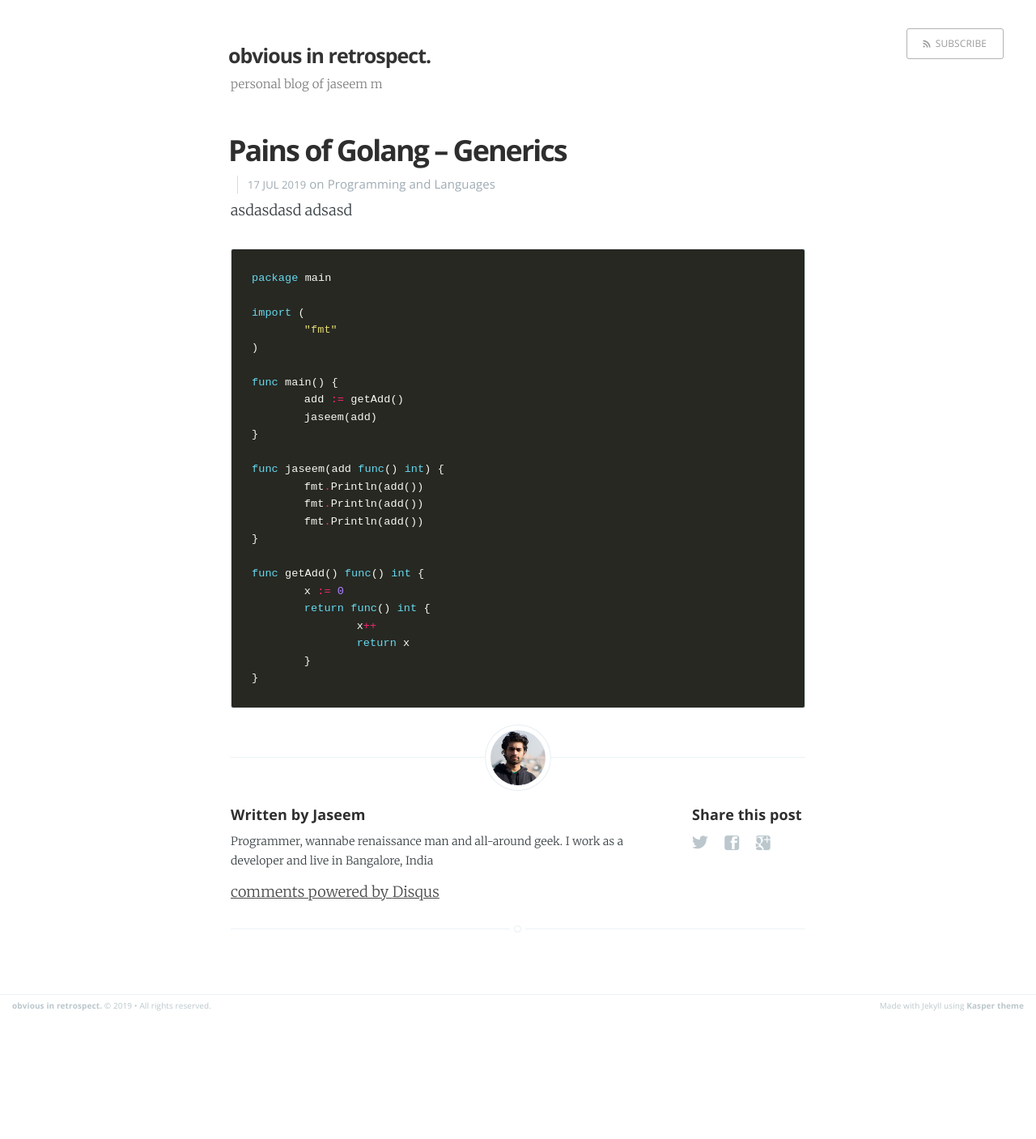
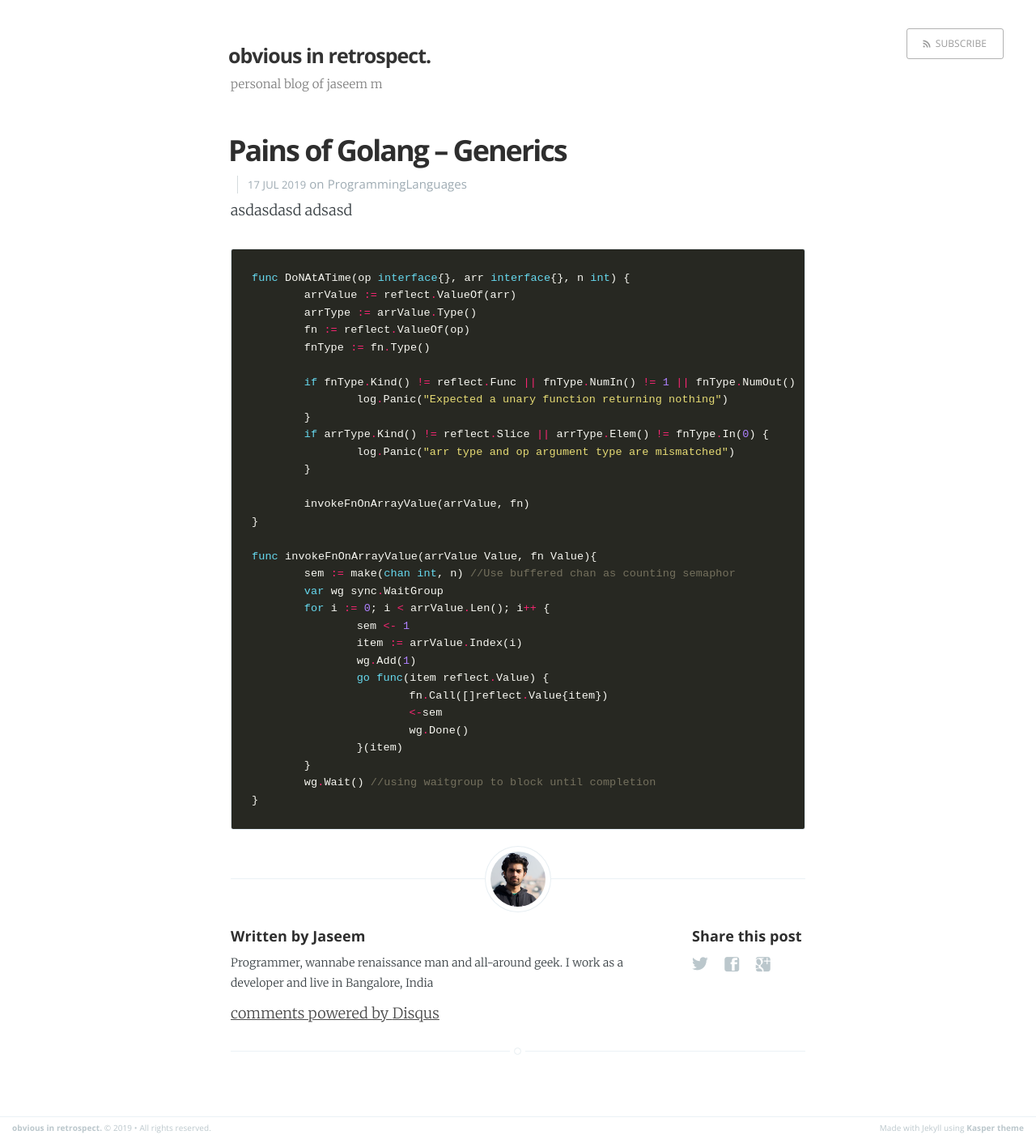
Before and after one commit to mjaseem/mjaseem.github.io, a Jekyll site: the page built from _posts/2019-07-17-pains-golang-generics.md, in a window 1280 px wide. Shown: the whole page at 81% size. Built offline with Jekyll 4.4.1, drawn with Linux system fonts in a browser that asks for light colours; comment, search, counter and statistics services are not loaded; before the commit the page ends 1257 px from its top, so only the background shows below that.

Commit message:
[Minor] Go code for testing highlighting

````diff
--- a/_posts/2019-07-17-pains-golang-generics.md
+++ b/_posts/2019-07-17-pains-golang-generics.md
@@ -1,6 +1,6 @@
 ---
 title: Pains of Golang – Generics
-categories : Programming Languages
+categories : 'ProgrammingLanguages'
 ---
 
 asdasdasd
@@ -8,28 +8,35 @@ adsasd
 
 
 ```go
-package main
+func DoNAtATime(op interface{}, arr interface{}, n int) {
+	arrValue := reflect.ValueOf(arr)
+	arrType := arrValue.Type()
+	fn := reflect.ValueOf(op)
+	fnType := fn.Type()
 
-import (
-	"fmt"
-)
+	if fnType.Kind() != reflect.Func || fnType.NumIn() != 1 || fnType.NumOut() != 0 {
+		log.Panic("Expected a unary function returning nothing")
+	}
+	if arrType.Kind() != reflect.Slice || arrType.Elem() != fnType.In(0) {
+		log.Panic("arr type and op argument type are mismatched")
+	}
 
-func main() {
-	add := getAdd()
-	jaseem(add)
+	invokeFnOnArrayValue(arrValue, fn)
 }
 
-func jaseem(add func() int) {
-	fmt.Println(add())
-	fmt.Println(add())
-	fmt.Println(add())
-}
-
-func getAdd() func() int {
-	x := 0
-	return func() int {
-		x++
-		return x
+func invokeFnOnArrayValue(arrValue Value, fn Value){
+	sem := make(chan int, n) //Use buffered chan as counting semaphor
+	var wg sync.WaitGroup
+	for i := 0; i < arrValue.Len(); i++ {
+		sem <- 1
+		item := arrValue.Index(i)
+		wg.Add(1)
+		go func(item reflect.Value) {
+			fn.Call([]reflect.Value{item})
+			<-sem
+			wg.Done()
+		}(item)
 	}
+	wg.Wait() //using waitgroup to block until completion
 }
 ```
````
